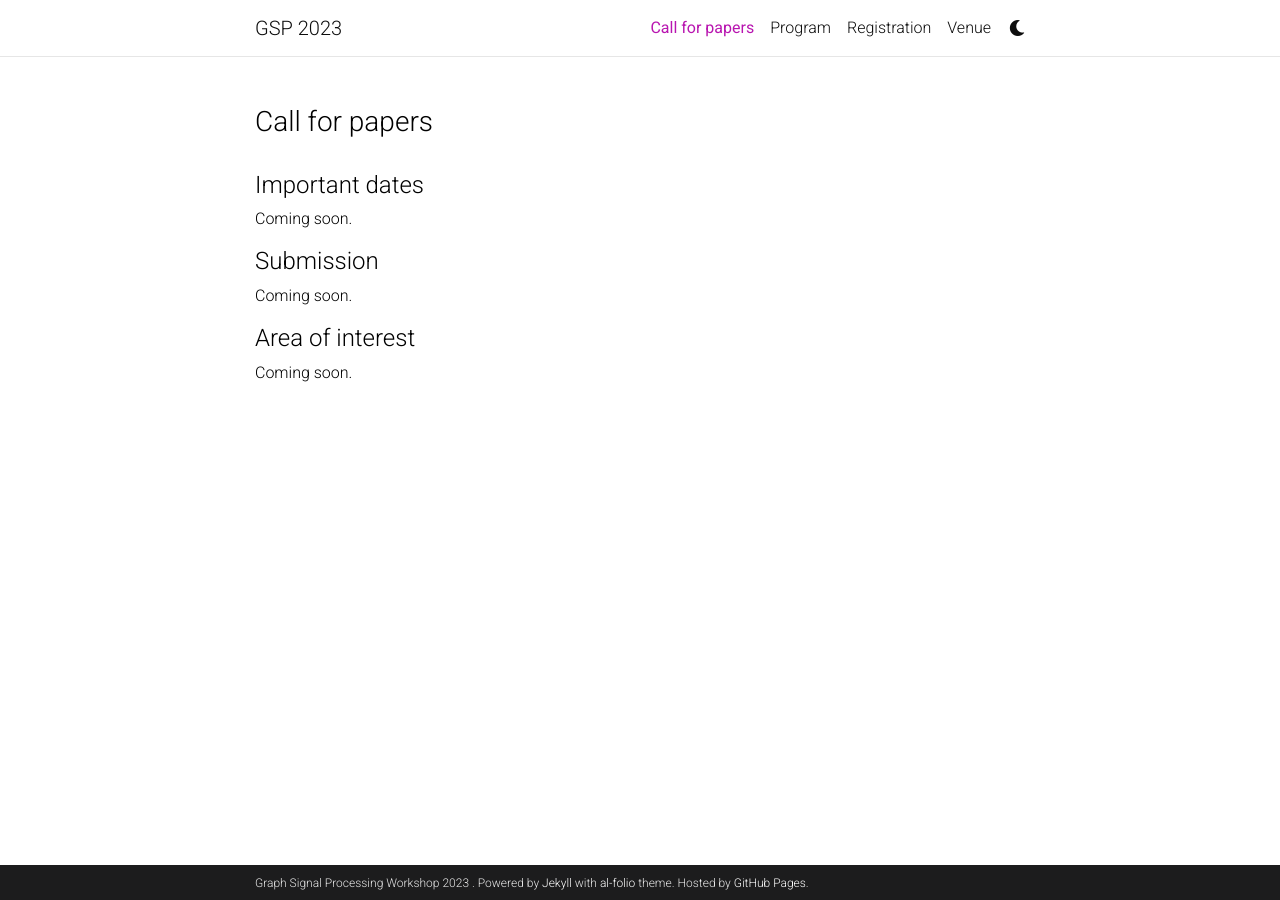
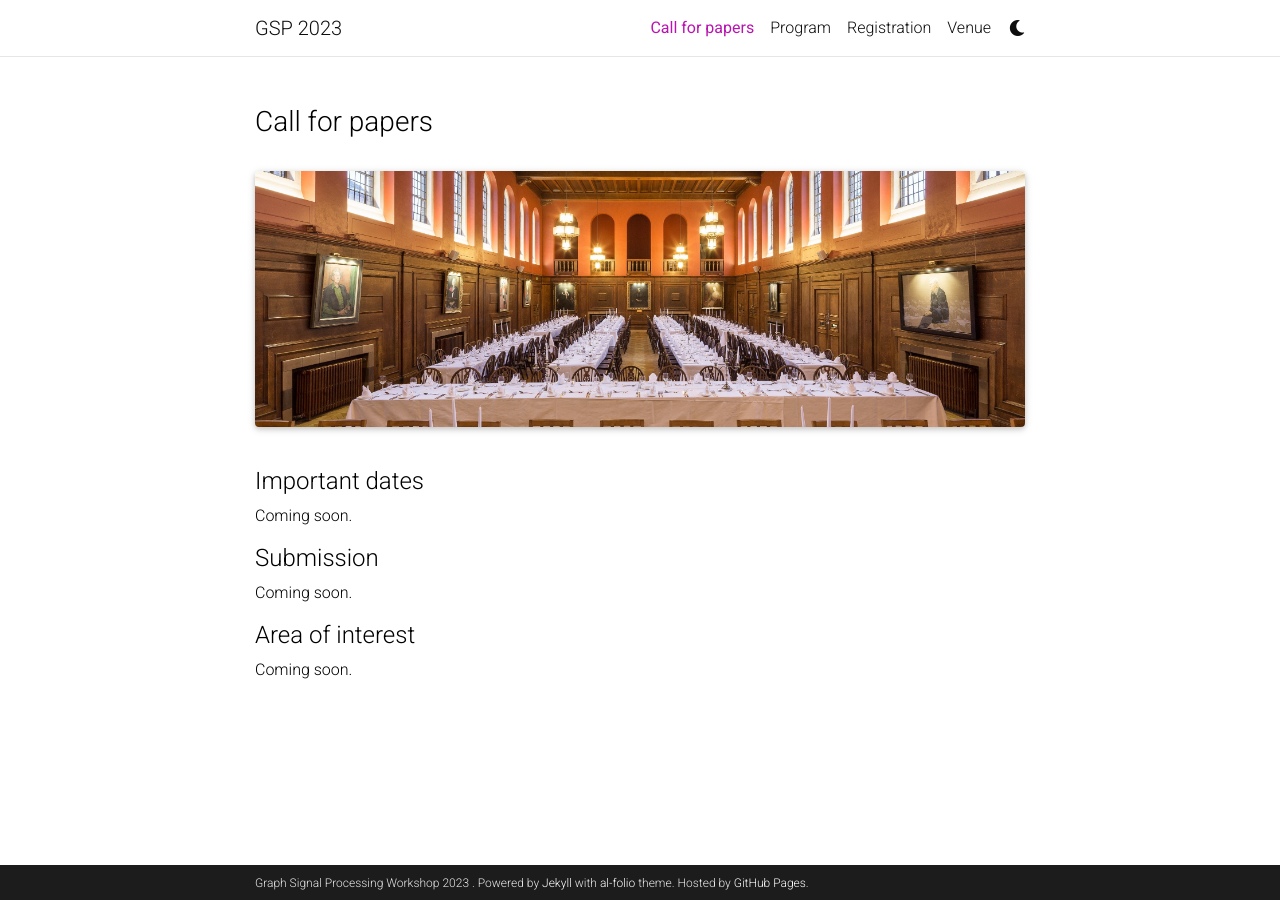
Before and after one commit to shreyasvinaya/gspworkshop2025.github.io, a Jekyll site: the page built from _pages/call_for_papers.md, in a window 1280 px wide. Built offline with Jekyll 4.4.1, drawn with Linux system fonts in a browser that asks for light colours; full-size pictures stand in for the smaller copies a plugin makes; comment, search, counter and statistics services are not loaded; a style sheet for code colours, icons or effects is not loaded.

Commit message:
add image to page layout

```diff
--- a/_layouts/page.html
+++ b/_layouts/page.html
@@ -10,6 +10,20 @@ layout: default
           </header>
 
           <article>
+            <!-- Image at the top -->
+            {% if page.top_image -%}
+
+              {%- assign profile_image_path = page.top_image -%}
+              {%- assign profile_image_class = "img-fluid z-depth-1 rounded" -%}
+              {% include figure.html
+                path=profile_image_path
+                class=profile_image_class
+                alt=top_image_alt -%}
+
+              <br>
+            {%- endif %}
+
+
             {{ content }}
           </article>
 
```
Also changed, not shown: _pages/call_for_papers.md (+3 -0 lines), assets/img/gsp23/LMH+Deneke+Dining+Hall++(3)_cropped.jpg (added), assets/img/gsp23/LMH+from+the+Gardens.jpg (added), assets/img/gsp23/Talbot+Hall+(2).jpg (added), 3 other files.
